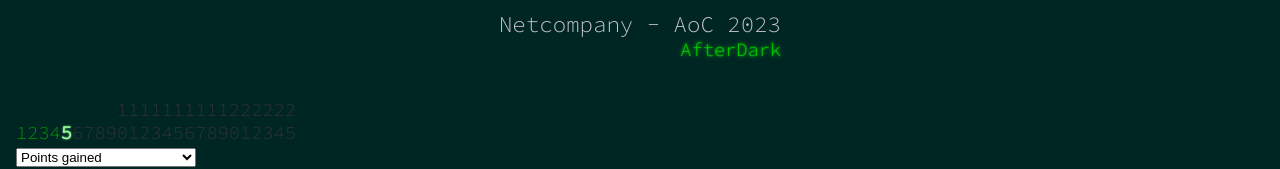
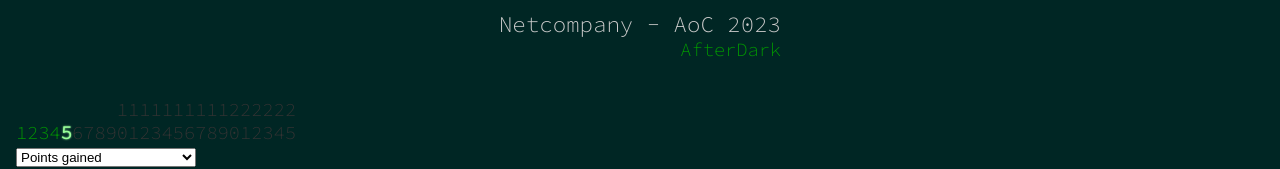
Before and after one commit to chce/aoc2021-nc-scoreboard, a React (Create React App) app: page / in a window 1280 px wide. Shown: the top 169 px of the page. Built offline with nearby package versions, Linux system fonts and the light colour scheme.

Commit message:
Removed specifik header a styling

```diff
--- a/src/App.css
+++ b/src/App.css
@@ -154,16 +154,6 @@
 }
 header h1 span {
   font-size: 1.2em;
-}
-header h1 a {
-  display: inline-block;
-  text-decoration: none;
-  color: #00cc00;
-  text-shadow: 0 0 2px #00cc00, 0 0 5px #00cc00;
-}
-header h1 a:hover, header h1 a:focus {
-  color: #99ff99;
-  text-shadow: 0 0 2px #99ff99, 0 0 5px #99ff99;
 }
 header h1.title-event .title-event-wrap {
   opacity: .33;
```
